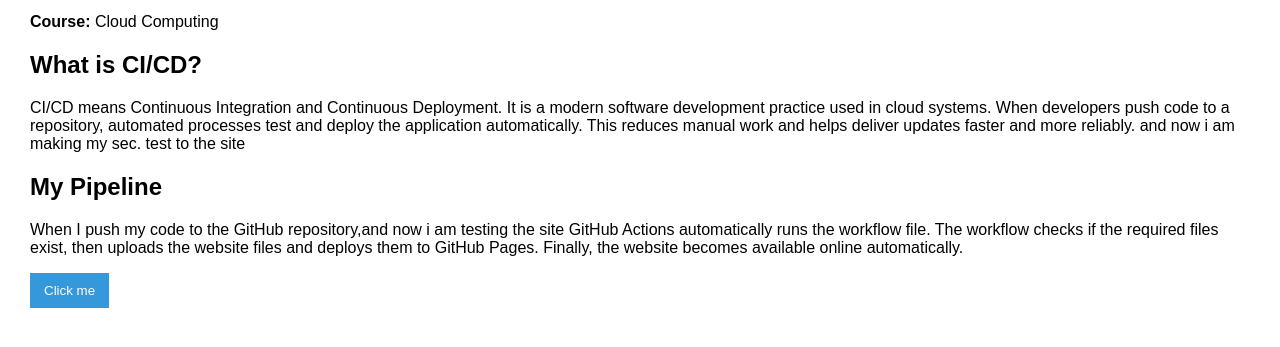
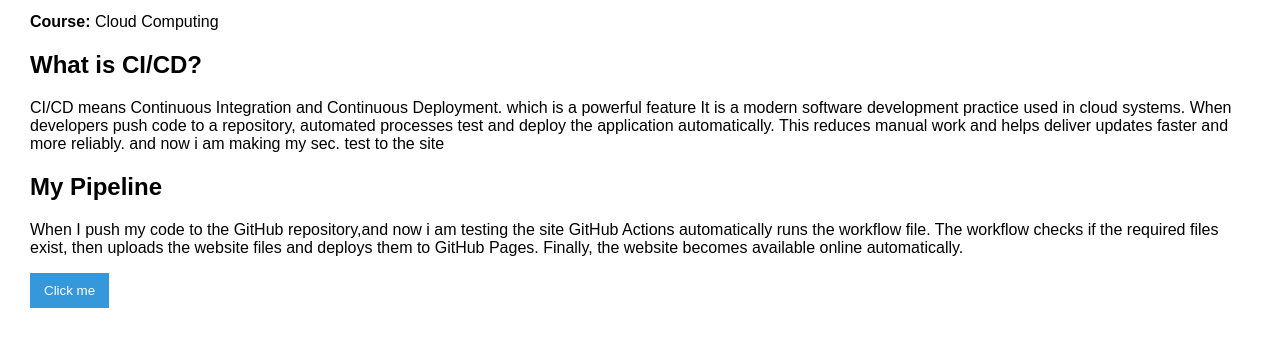
Before and after one commit to AFNANMUSTAFA/cloud-beginner-cicd-pages, a plain HTML site: page index.html in a window 1280 px wide. Shown: the part 109-456 px from the top of the page. Drawn offline with Linux system fonts and the light colour scheme.

Commit message:
Update index.html

```diff
--- a/index.html
+++ b/index.html
@@ -17,6 +17,7 @@
 
 <p>
 CI/CD means Continuous Integration and Continuous Deployment.
+  which is  a powerful feature
 It is a modern software development practice used in cloud systems.
 When developers push code to a repository, automated processes test
 and deploy the application automatically.
```
